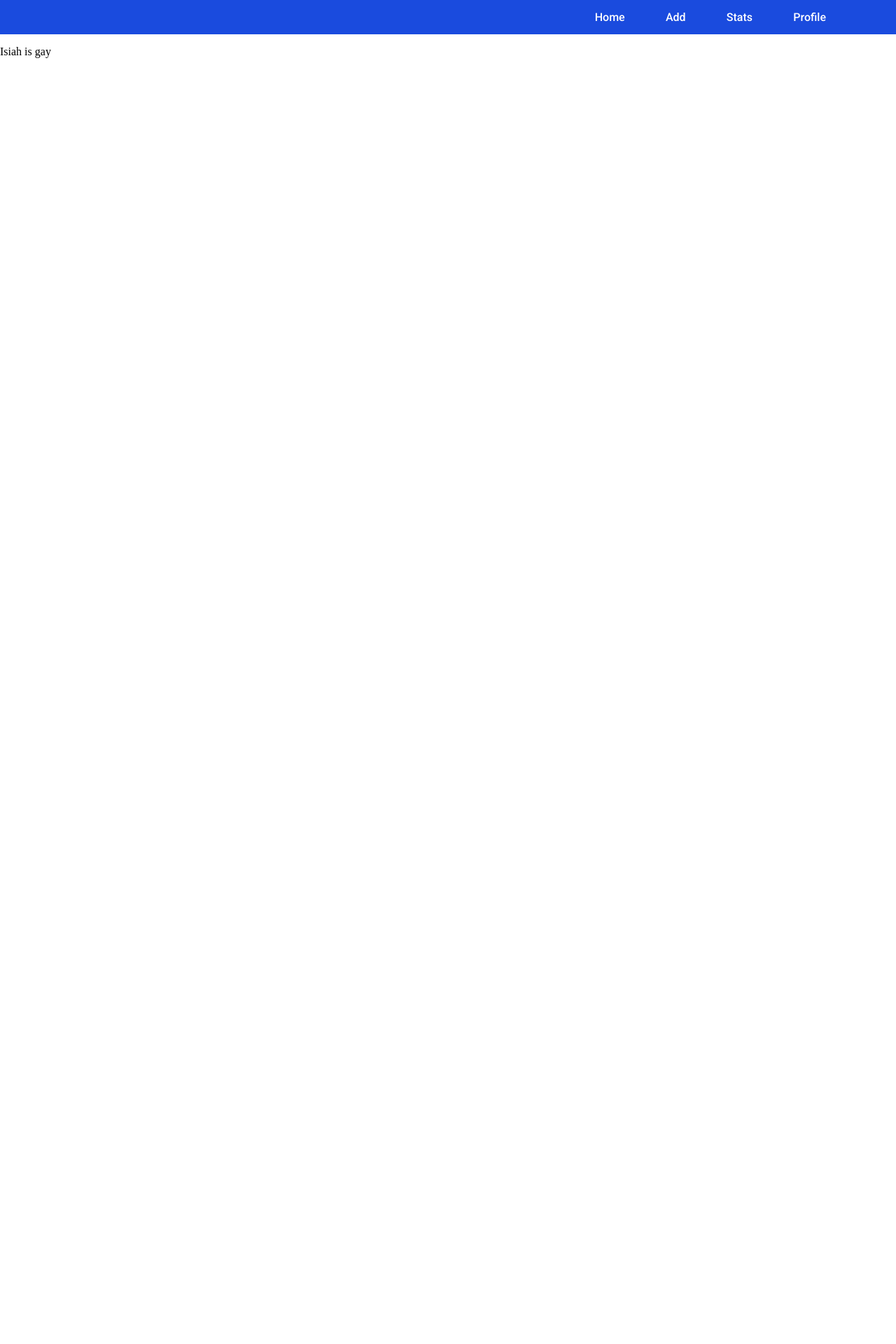
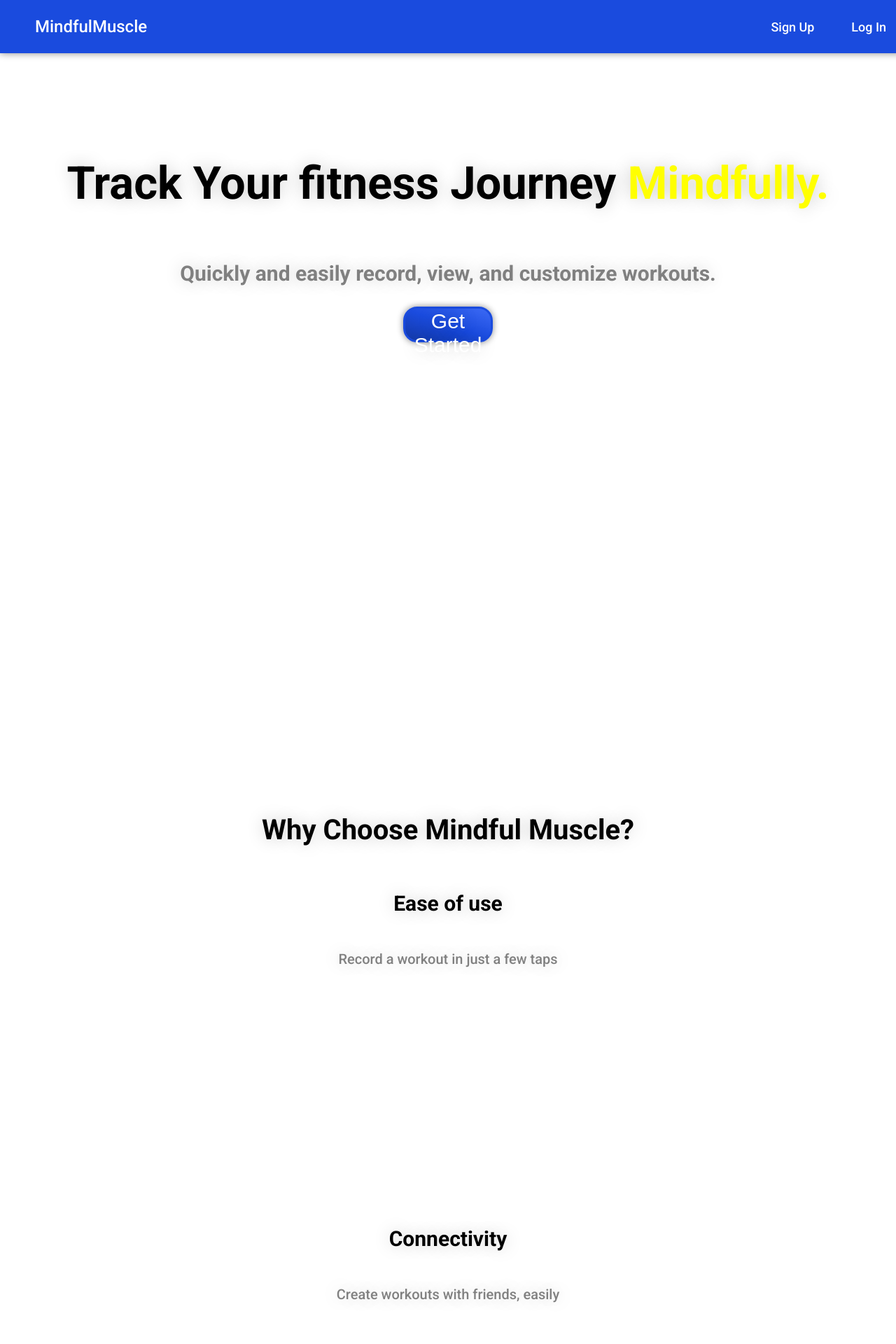
Before and after one commit to IsaacPrice/Congressional-App-Challenge, a Flask app: page / in a window 1280 px wide. Shown: the top 1920 px of the page at 70% size. Before the commit the page ends 83 px from the top, so only its background shows below. Run offline with Flask 3, Linux system fonts and the light colour scheme; some libraries are stand-ins or nearby versions.

Commit message:
added a bunch of the foundation of the website

```diff
--- a/app.py
+++ b/app.py
@@ -1,10 +1,47 @@
-from flask import Flask, request, render_template
+from flask import Flask, render_template, request, redirect, url_for
+from flask_wtf import FlaskForm
+from wtforms import StringField, SubmitField
+from wtforms.validators import DataRequired, Email, Length
 
 app = Flask(__name__)
+app.config['SECRET_KEY'] = 'mysecretkey'
+
+class registration(FlaskForm):
+    username = StringField('Username', validators=[DataRequired(), Length(min=8, max=24)])
+    password = StringField('Password', validators=[DataRequired(), Length(min=8, max=24)])
+    retype = StringField('Retype Password', validators=[DataRequired(), Length(min=8, max=24)])
+    submit = SubmitField('Submit')
+
+
+# TODO: Create the database, and the load it upon the file running
+
 
 @app.route('/')
 def index():
     return render_template('index.html')
 
+@app.route('/register', methods=["GET", "POST"])
+def register():
+    error = None
+    if request.method == "GET":
+        return render_template('register.html')
+
+    else:
+        username = request.form.get("username")
+        password = request.form.get("password")
+        retype = request.form.get("retype")
+
+        # TODO: Do more checks about the inputs, and then add it to the database.
+
+        if len(password) < 8:
+            error = "Password is too short."
+        else:
+            return render_template("dashboard.html")
+
+@app.route('/dashboard', methods=["GET", "POST"])
+def dashboard():
+    pass
+
+
 if __name__ == "__main__":
-    app.run(debug=True)
+    app.run(host='0.0.0.0', port=5000)
--- /dev/null
+++ b/package.json
@@ -0,0 +1,5 @@
+{
+  "dependencies": {
+    "gsap": "^3.12.2"
+  }
+}
--- /dev/null
+++ b/static/dynamicButton.js
@@ -0,0 +1,39 @@
+document.addEventListener("DOMContentLoaded", function() {
+    // The event listener
+    const button = document.getElementById("Start");
+
+    // Event listener for mouse move
+    document.addEventListener("mousemove", (event) => {
+    // Getting mouse coordinates
+    const mouseX = event.clientX;
+    const mouseY = event.clientY;
+
+    // Getting button coordinates and dimensions
+    const { left, top, width, height } = button.getBoundingClientRect();
+    const buttonCenterX = left + width / 2;
+    const buttonCenterY = top + height / 2;
+
+    // Calculate the difference between mouse and button center
+    const diffX = (mouseX - buttonCenterX) / 3;
+    const diffY = (mouseY - buttonCenterY) / 3;
+
+   // Calculate rotation angles, reducing the actual angle for subtleness
+    const maxRotation = 30; // Max degrees for rotation on both axes
+
+    const rotateY = Math.min(maxRotation, Math.max(-maxRotation, diffX / width * maxRotation));
+    const rotateX = Math.min(maxRotation, Math.max(-maxRotation, -(diffY / height * maxRotation)));
+
+    // Using GSAP to rotate
+    gsap.to(button, {
+    rotationY: rotateY,
+    rotationX: rotateX,
+    duration: 0.3, // Smooth transition
+    transformPerspective: 1000, // Adds some "depth"
+    transformOrigin: "center" // Ensures the rotation is around the center
+    });
+    });
+});
+
+document.getElementById('Start').addEventListener('click', function() {
+    window.location.href = "/register";
+});
--- a/static/script.js
+++ b/static/script.js
@@ -0,0 +1,3 @@
+document.addEventListener("DOMContentLoaded", function() {
+    //gsap.to(".box", {rotation: 540, x: 1000, duration: 1.5});
+});
--- a/static/styles.css
+++ b/static/styles.css
@@ -5,15 +5,147 @@ body {
 
 header {
     background-color: rgb(26, 75, 222);
-    padding: 15px 100px 15px 15px;
+    padding: 0px 50px;
+    display: flex;
+    align-items: center;
+    box-shadow: 0 0 10px rgba(0, 0, 0, 0.478);
+    width: 95%;
+    position: absolute;
+}
+
+header div {
     display: flex;
     justify-content: flex-end;
     align-items: end;
     gap: 5%;
+    width: 100%;
+    height: 100%;
 }
 
 header a {
     color: white;
     text-decoration: none;
     font-family: Roboto;
+    font-size: large;
 }
+
+header p {
+    color: white;
+    font-family: Roboto;
+    font-size: x-large;
+}
+
+main {
+    padding: 20px;
+    display: grid;
+    justify-items: center;
+}
+
+main * {
+    text-shadow: rgba(0, 0, 0, 0.212) 0 0 25px;
+}
+
+h1, h2, h3 {
+    color: black;
+    font-family: Roboto;
+}
+
+h1 {
+    font-size: 65px;
+}
+
+h2 {
+    font-size: 40px;
+}
+
+h3 {
+    font-size: 30px;
+}
+
+h3:nth-of-type(1) {
+    color: gray;
+}
+
+p {
+    color: gray;
+    font-family: Roboto;
+    font-size: 20px;
+}
+
+button {
+    background: linear-gradient(20deg,rgb(20, 57, 167), rgb(26, 75, 222), rgb(60, 106, 245));
+    width: 10vw;
+    height: 4vw;
+    color: white;
+    font-size: 30px;
+    border-radius: 20px;
+    border: 3px solid rgb(26, 75, 222);
+    box-shadow: 0 0 10px rgba(0, 0, 0, 0.478);
+}
+
+.dividerwhole {
+    height: 80vh;
+}
+
+.dividerhalf {
+    height: 40vh;
+}
+
+.dividerquarter {
+    height: 20vh;
+}
+
+.dividereighth {
+    height: 10vh;
+}
+
+.box {
+    border-radius: 25px;
+    width: 150px;
+    height: 150px;
+}
+
+.blue {
+    background: linear-gradient(45deg, rgb(60, 106, 245), rgb(26, 75, 222), rgb(20, 57, 167));
+}
+
+img {
+    width: 300px;
+    height: 300px;
+}
+
+form {
+    width: 60%;
+    max-width: 900px;
+    padding: 15px;
+    display: flex;
+    flex-direction: column;
+    background-color: rgb(227, 227, 227);
+    border-radius: 25px;
+    box-shadow: 0 0 15px lightgray;
+}
+
+form input {
+    margin-bottom: 25px;
+    height: 3vh;
+    font-size: large;
+    border-radius: 10px;
+    border: 2px solid rgb(241, 241, 241);
+    background-color: rgb(241, 241, 241);
+}
+
+form button {
+    height: 3vw;
+    width: 100%;
+}
+
+label {
+    font-size: medium;
+    font-weight: 700;
+    font-family: Roboto;
+    margin-bottom: 5px;
+}
+
+.last-word {
+    color: yellow;
+}
--- a/templates/index.html
+++ b/templates/index.html
@@ -2,6 +2,44 @@
 
 {% block content %}
 
-    <p>Isiah is gay</p>
+    <!--Hero Section-->
+    <div class="dividerquarter"></div>
+    <h1 class="draw">Track Your fitness Journey <span class="last-word">Mindfully.</span></h1>
+    <h3>Quickly and easily record, view, and customize workouts.</h3>
+    <button id="Start">Get Started</button>
+    <!--Insert a video or something demonstrating the website-->
+
+    <div class="dividerhalf"></div>
+
+    <!--<img src="../static/content/dumbbell.png" class="dumbbell">-->
+
+    <div class="dividerhalf"></div>
+
+    <!--Features Section-->
+    <h2>Why Choose Mindful Muscle?</h2>
+    <h3>Ease of use</h3>
+    <p>Record a workout in just a few taps</p>
+    <div class="dividerhalf"></div>
+    <!--Description / Animation-->
+    <h3>Connectivity</h3>
+    <p>Create workouts with friends, easily</p>
+    <div class="dividerhalf"></div>
+    <!--Description / Animation-->
+    <h3>Smart Reccomendations</h3>
+    <p>Use AI to optimize workout plans</p>
+    <!--Description / Animation-->
+
+    <div class="dividerwhole"></div>
+
+    <!--How it Works-->
+    <h2>How it works</h2>
+    <p>Create an account</p>
+    <p>Tap "add workout"</p>
+    <p>Describe the workout</p>
+    <p>Done!</p>
+    <!--My Idea here is to have a phone or something on the side that is taking the steps, with the intructions on the left-->
+
+    <div class="dividerwhole"></div>
+    <script src="../static/dynamicButton.js"></script>
 
 {% endblock %}
--- a/templates/layout.html
+++ b/templates/layout.html
@@ -7,15 +7,27 @@
     <link rel="preconnect" href="https://fonts.gstatic.com" crossorigin>
     <link href="https://fonts.googleapis.com/css2?family=Roboto:wght@300;500;700&display=swap" rel="stylesheet">
     <link rel="stylesheet" href="../static/styles.css">
+    <script defer src="https://cdnjs.cloudflare.com/ajax/libs/gsap/3.9.1/gsap.min.js"></script>
     <script defer src="../static/script.js"></script>
-    <title>Workout Tracker</title>
+    <title>MindfulMuscle</title>
+    <link rel="icon" type="image/png" href="{{ url_for('static', filename='content/icon.png') }}">
+
 </head>
 <body>
     <header>
-        <a href="">Home</a>
-        <a href="">Add</a>
-        <a href="">Stats</a>
-        <a href="">Profile</a>
+        <p>MindfulMuscle</p>
+        <div>
+            <!--Before they have logged in-->
+            <a href="{{ url_for('register')}}">Sign Up</a>
+            <a href="">Log In</a>
+            <!--This is for when they have already signed in-->
+            <!--
+            <a href="">Home</a>
+            <a href="">Add</a>
+            <a href="">Stats</a>
+            <a href="">Profile</a>
+            -->
+        </div>
     </header>
     <main>
         {% block content %}
```
Also changed, not shown: notes/index-notes.md (added, +9 -0 lines), templates/dashboard.html (added, +8 -0 lines), templates/register.html (added, +17 -0 lines), package-lock.json (added), static/content/dumbbell.png (added), static/content/dumbbell.svg (added), static/content/icon.png (added).
